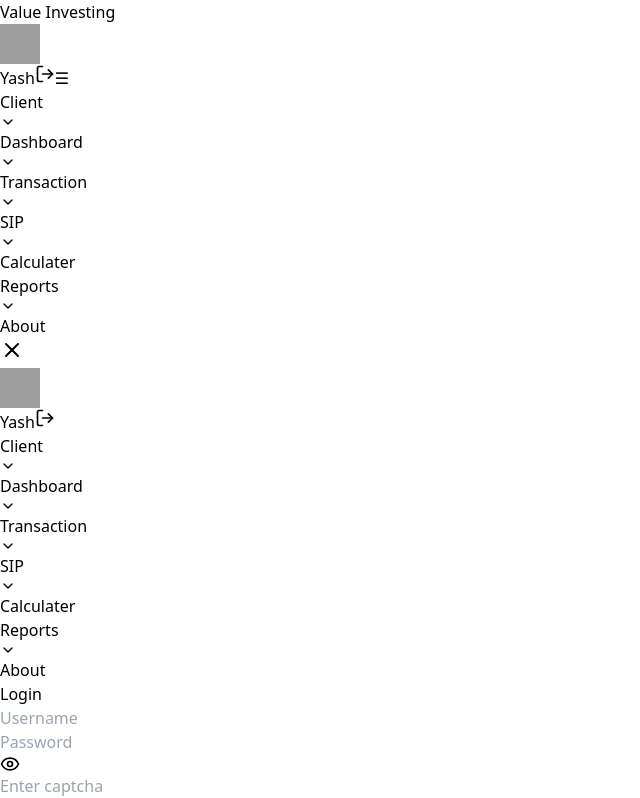
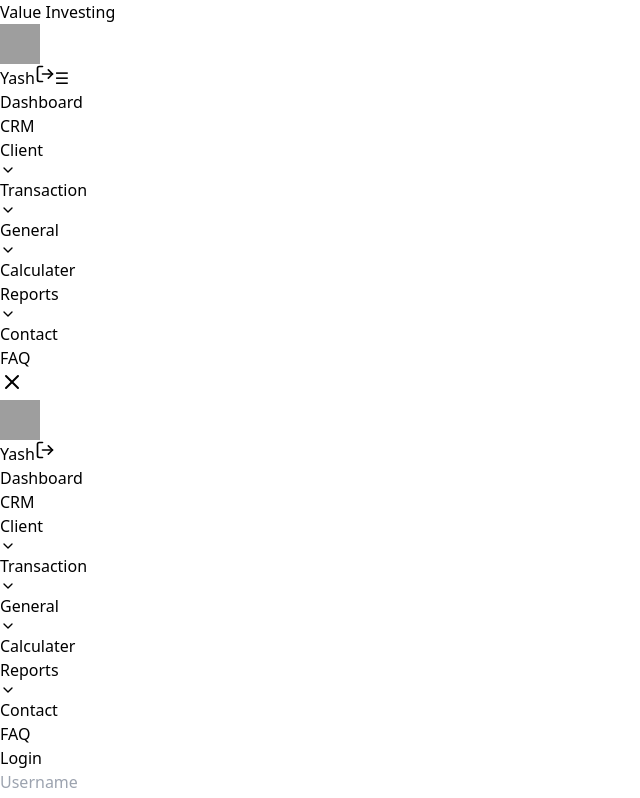
Before and after one commit to ValueInvest23/MFD, a React (Vite) app in the folder client/: page / in a window 1280 px wide. Shown: the top 798 px of the page, without its empty margins (0-640 px from the left). Built offline with nearby package versions, Linux system fonts and the light colour scheme; grey boxes are pictures that could not be loaded.

Commit message:
navbar fixed

```diff
--- a/client/src/components/Navbar.jsx
+++ b/client/src/components/Navbar.jsx
@@ -9,45 +9,52 @@ export default function Navbar() {
 
     const navItems = [
         {
+            label: "Dashboard",
+            id: "dashboard",
+            subItems: [
+
+            ]
+        },
+        {
+            label: "CRM",
+            id: "crm",
+            subItems: [
+
+            ]
+        },
+        {
             label: "Client",
             id: "client",
             subItems: [
                 "Create Client",
                 "Update Client",
-                "Search Client",
-                "Delete Client"
             ]
         },
-        {
-            label: "Dashboard",
-            id: "dashboard",
-            subItems: [
-                "Create Client",
-                "Update Client",
-                "Search Client",
-                "Delete Client"
-            ]
-        },
+
         {
             label: "Transaction",
             id: "transcation",
             subItems: [
-                "Create Client",
-                "Update Client",
-                "Search Client",
-                "Delete Client"
+                "NFO",
+                "Purchase",
+                "Redeem",
+                "Switch",
+                "SIP",
+                "STP",
+                "SWP",
+                "SIP cancellation",
             ]
         },
         {
-            label: "SIP",
-            id: "sip",
+            label: "General",
+            id: "general",
             subItems: [
-                "Create Client",
-                "Update Client",
-                "Search Client",
-                "Delete Client"
+                "CEMCOM",
+                "Investor login maintainace",
+
             ]
         },
+
         {
             label: "Calculater",
             id: "Calculater",
@@ -60,11 +67,18 @@ export default function Navbar() {
             id: "reports",
             subItems: ["Monthly Report", "Yearly Report"]
         },
+
         {
-            label: "About",
-            id: "about",
+            label: "Contact",
+            id: "contact",
             subItems: []
-        }
+        },
+        {
+            label: "FAQ",
+            id: "faq",
+            subItems: []
+        },
+
     ];
 
     return (
```
